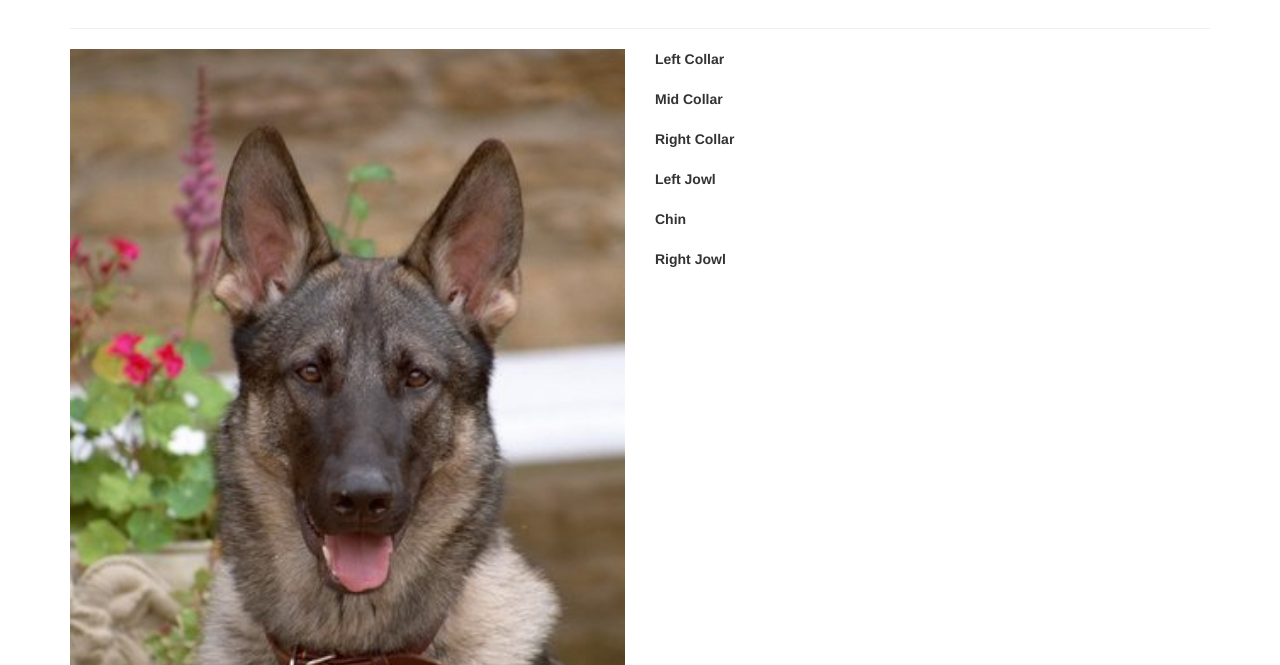
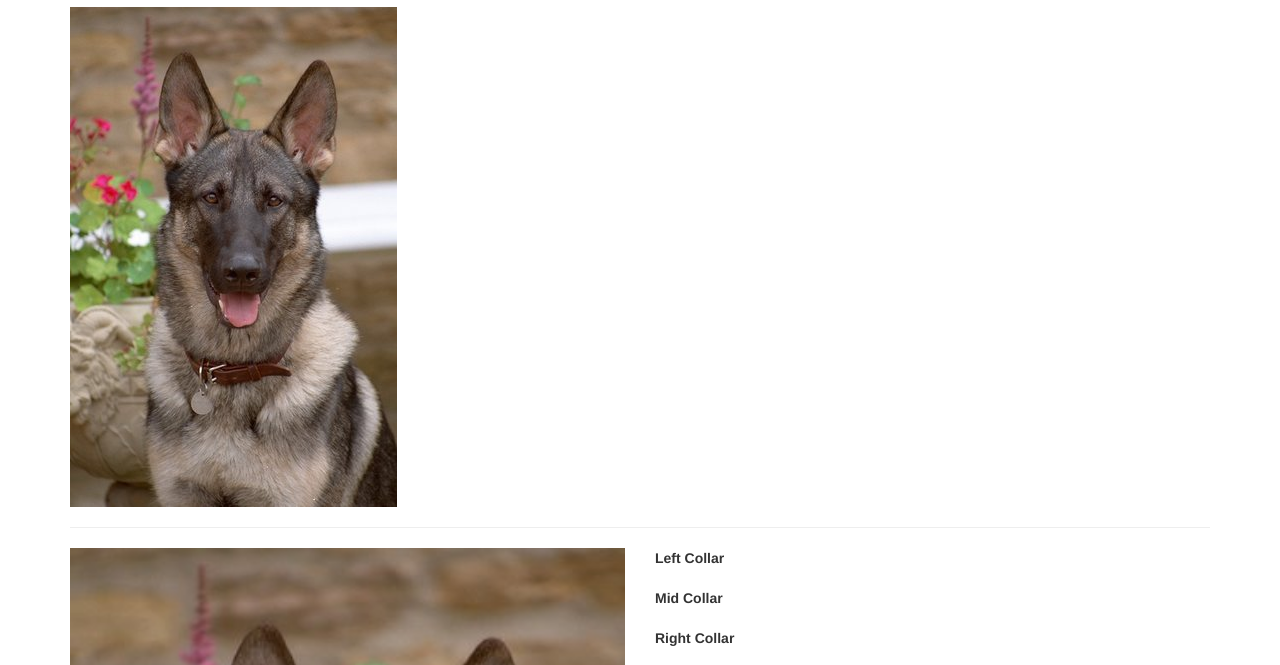
Before and after one commit to spbelky/dird-training, a plain HTML site: page index.html in a window 1280 px wide. Shown: the part 113-778 px from the top of the page. Drawn offline with nearby package versions, Linux system fonts and the light colour scheme.

Commit message:
show base image outside canvas

```diff
--- a/index.html
+++ b/index.html
@@ -55,8 +55,7 @@
           <!-- Example row of columns -->
           <div class="col-md-6">
             <img id="dog-image"
-                 class="img-responsive"
-                 style="display:none;"/>
+                 class="img-responsive"/>
                  <!-- src="img/071.German_shepherd_dog/German_shepherd_dog_04920.jpg"/> -->
           </div>
 
```
